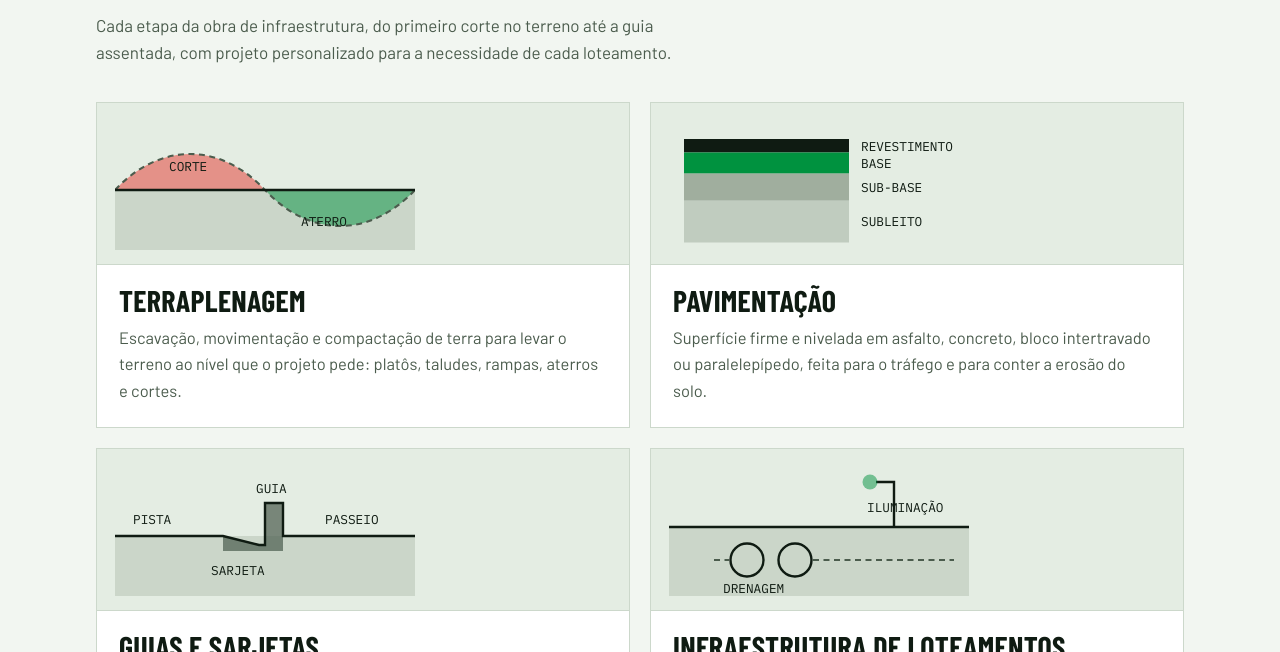
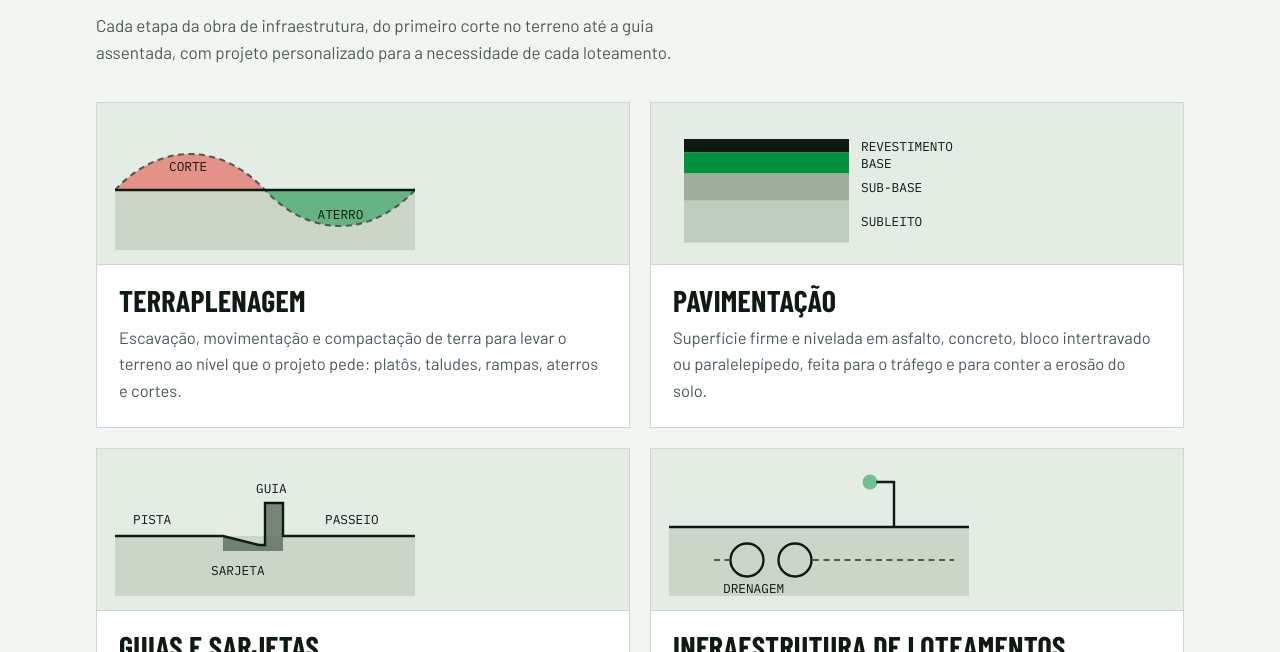
Before and after one commit to ViniiSilveira/coan-terraplenagem, a plain HTML site: page index.html in a window 1280 px wide. Shown: the part 1610-2262 px from the top of the page. Drawn offline with nearby package versions, Linux system fonts and the light colour scheme; a web font is replaced by a local one.

Commit message:
retirado excesso de itens

```diff
--- a/index.html
+++ b/index.html
@@ -178,7 +178,7 @@
 
                      <path class="ln" d="M0 46 H200"/>
 
-                     <text x="36" y="33">CORTE</text><text x="124" y="70">ATERRO</text>
+                     <text x="36" y="33">CORTE</text><text x="135" y="65">ATERRO</text>
 
                   </svg>
 
@@ -268,7 +268,7 @@
 
                      <path class="ln" d="M150 40 V10 H138"/><circle class="fillf" cx="134" cy="10" r="5"/>
 
-                     <text x="36" y="84">DRENAGEM</text><text x="132" y="30">ILUMINAÇÃO</text>
+                     <text x="36" y="84">DRENAGEM</text><text x="132" y="30"></text>
 
                   </svg>
 
```
